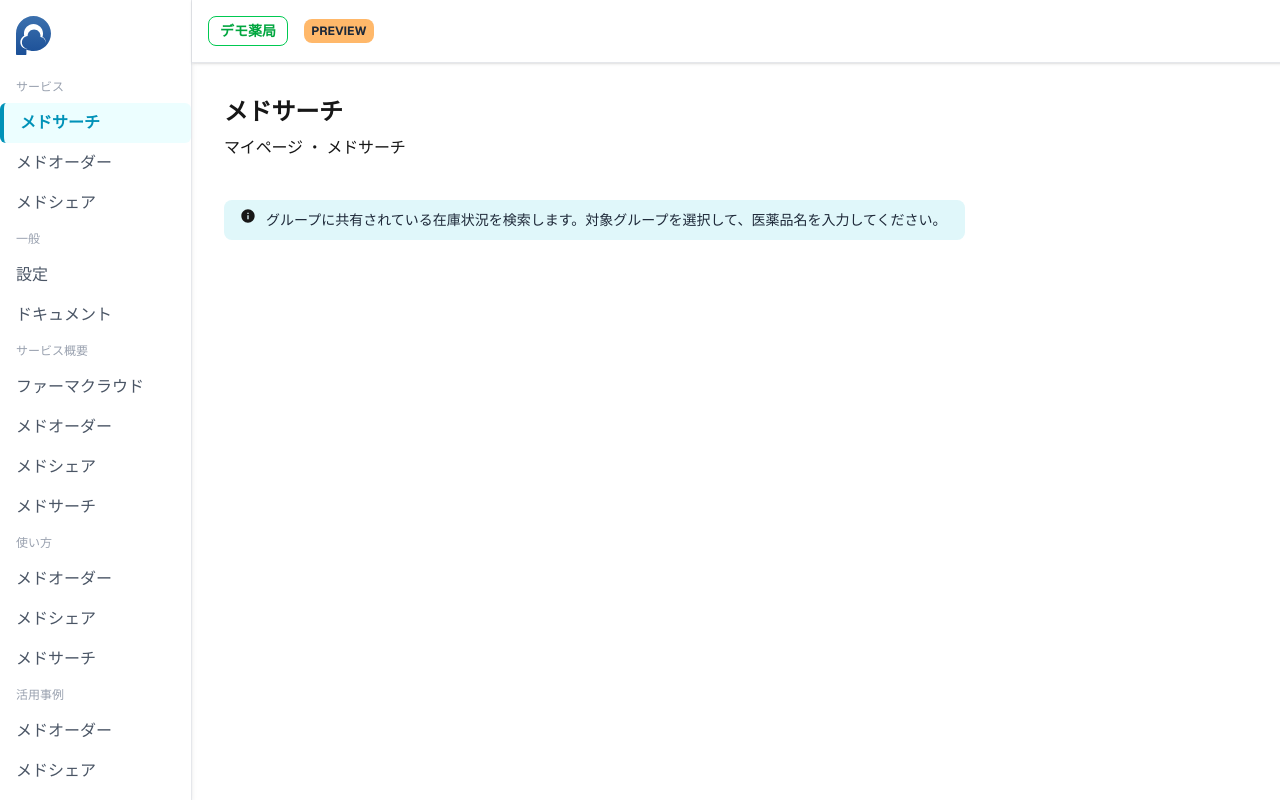
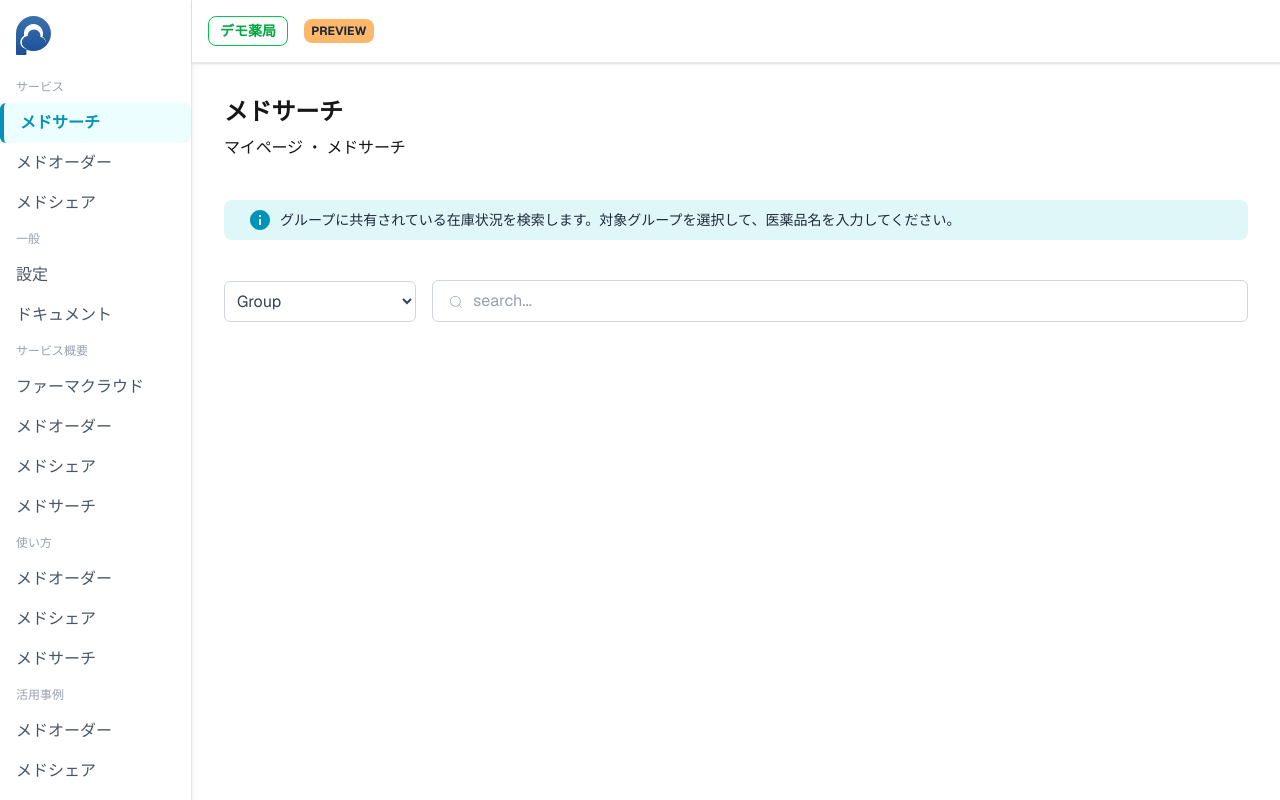
Before and after one commit to Ideguchi-Pharma/medsearch, a Next.js app: page / in a window 1280 px wide. Built offline with nearby package versions, Linux system fonts and the light colour scheme.

Commit message:
グループ選択プルダウンと検索ボックスの追加

```diff
--- a/src/app/page.tsx
+++ b/src/app/page.tsx
@@ -1,5 +1,6 @@
 import Image from "next/image";
 import { RiInformationFill } from "react-icons/ri";
+import { CiSearch } from "react-icons/ci";
 
 export default function Home() {
   return (
@@ -38,20 +39,99 @@ export default function Home() {
         <p className="tracking-[-.01em] mb-8">
             マイページ ・ メドサーチ
         </p>
-        <div className="flex items-start space-x-2 px-4 py-2 rounded-lg flex-grow" style={{ backgroundColor: "#e0f7fa" }}>
-         <RiInformationFill /* className="w-5 h-5 text-cyan-600 flex-shrink-0 mt-0.5" *//>
-         <p className="text-black px-0.5 py-0.5 text-sm text-gray-800 rounded font-[family-name:var(--font-geist-mono)]">
+        <div className="relative flex items-start space-x-2 px-4 py-2 rounded-lg w-full" style={{ backgroundColor: "#e0f7fa" }}>
+         <p className="text-black px-0.5 py-0.5 text-sm text-gray-800 pl-10 rounded font-[family-name:var(--font-geist-mono)]">
             グループに共有されている在庫状況を検索します。対象グループを選択して、医薬品名を入力してください。
         </p>
+        <div className="absolute left-6 top-7 -translate-y-1/2 text-cyan-600 w-10 h-10 text-2xl">
+        <RiInformationFill />
+        </div>
+        </div>
+
+        <div className="flex items-center gap-4 mt-8 w-full">
+          <select className="
+          flex-grow-0 flex-shrink-0
+          w-48 p-2 border border-gray-300 rounded-md
+          focus-outline-none focus:ring-2 focus-ring-blue-500 focus:border-transparent
+          bg-white text-gray-700"
+          >
+            <option value="" disabled selected hidden className="text-gray-400">Group</option>
+            <option value="groupA">シメサバ薬剤師会</option>
+            <option value="groupB">グッピー薬局グループ</option>
+            <option value="groupC">ナマズ株式会社グループ</option>
+            <option value="groupD">トラフグ総合病院門前グループ</option>
+            <option value="groupE">イワシ島グループ</option>
+            <option value="groupF">クロマグロ薬剤師会</option>
+            <option value="groupG">スルメイカ薬局グループ</option>
+            <option value="groupH">ブリ薬局グループ</option>
+            <option value="groupI">キンメダイ薬剤師会</option>
+          </select>
+
+          <div className="relative flex-grow">
+            <input
+              type="text"
+              placeholder="search..."
+              className="
+              w-full p-2 pl-10
+              border border-gray-300 rounded-md
+              focus:outline-none focus:ring-2 focus:ring-blue-500 focus:border-transparent
+              text-gray-700"
+            />
+            <div className="absolute left-4 top-4/7 -translate-y-1/2 text-gray-400 w-5 h-5">
+            <CiSearch  />
+            </div>
+
+          </div>
+
         </div>
 
       </main>
       <footer className="row-start-3 flex gap-[24px] flex-wrap items-center justify-center">
-        <p
-          className="flex items-center gap-2 hover:underline hover:underline-offset-4 py-16">
+        <a
+          className="flex items-center gap-2 hover:underline hover:underline-offset-4"
+          href="https://nextjs.org/learn?utm_source=create-next-app&utm_medium=appdir-template-tw&utm_campaign=create-next-app"
+          target="_blank"
+          rel="noopener noreferrer"
+        >
+          <Image
+            aria-hidden
+            src="/file.svg"
+            alt="File icon"
+            width={16}
+            height={16}
+          />
           blank
-        </p>
-
+        </a>
+        <a
+          className="flex items-center gap-2 hover:underline hover:underline-offset-4"
+          href="https://vercel.com/templates?framework=next.js&utm_source=create-next-app&utm_medium=appdir-template-tw&utm_campaign=create-next-app"
+          target="_blank"
+          rel="noopener noreferrer"
+        >
+          <Image
+            aria-hidden
+            src="/window.svg"
+            alt="Window icon"
+            width={16}
+            height={16}
+          />
+          blank
+        </a>
+        <a
+          className="flex items-center gap-2 py-16 hover:underline hover:underline-offset-4"
+          href="https://nextjs.org?utm_source=create-next-app&utm_medium=appdir-template-tw&utm_campaign=create-next-app"
+          target="_blank"
+          rel="noopener noreferrer"
+        >
+          <Image
+            aria-hidden
+            src="/globe.svg"
+            alt="Globe icon"
+            width={16}
+            height={16}
+          />
+         blank
+        </a>
       </footer>
     </div>
   );
```
